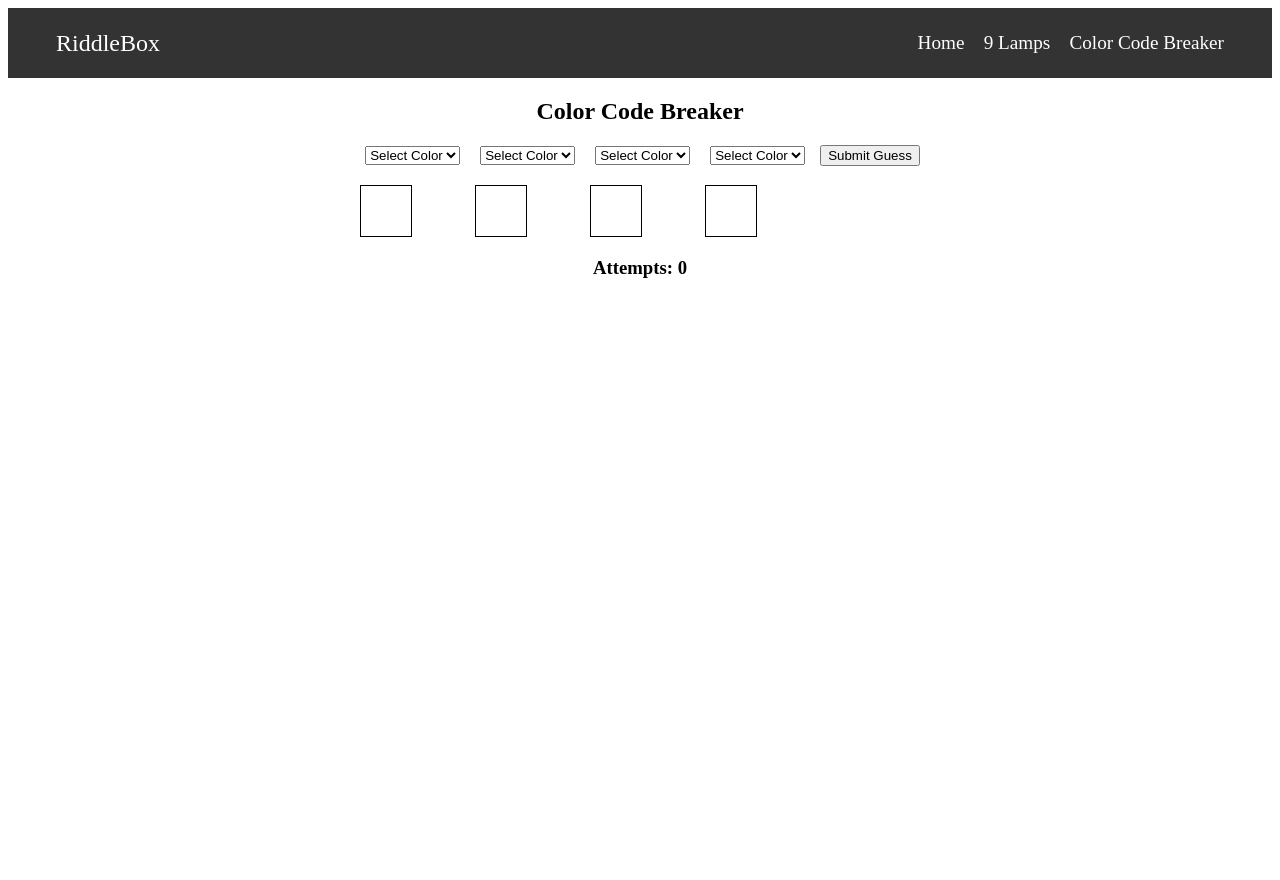
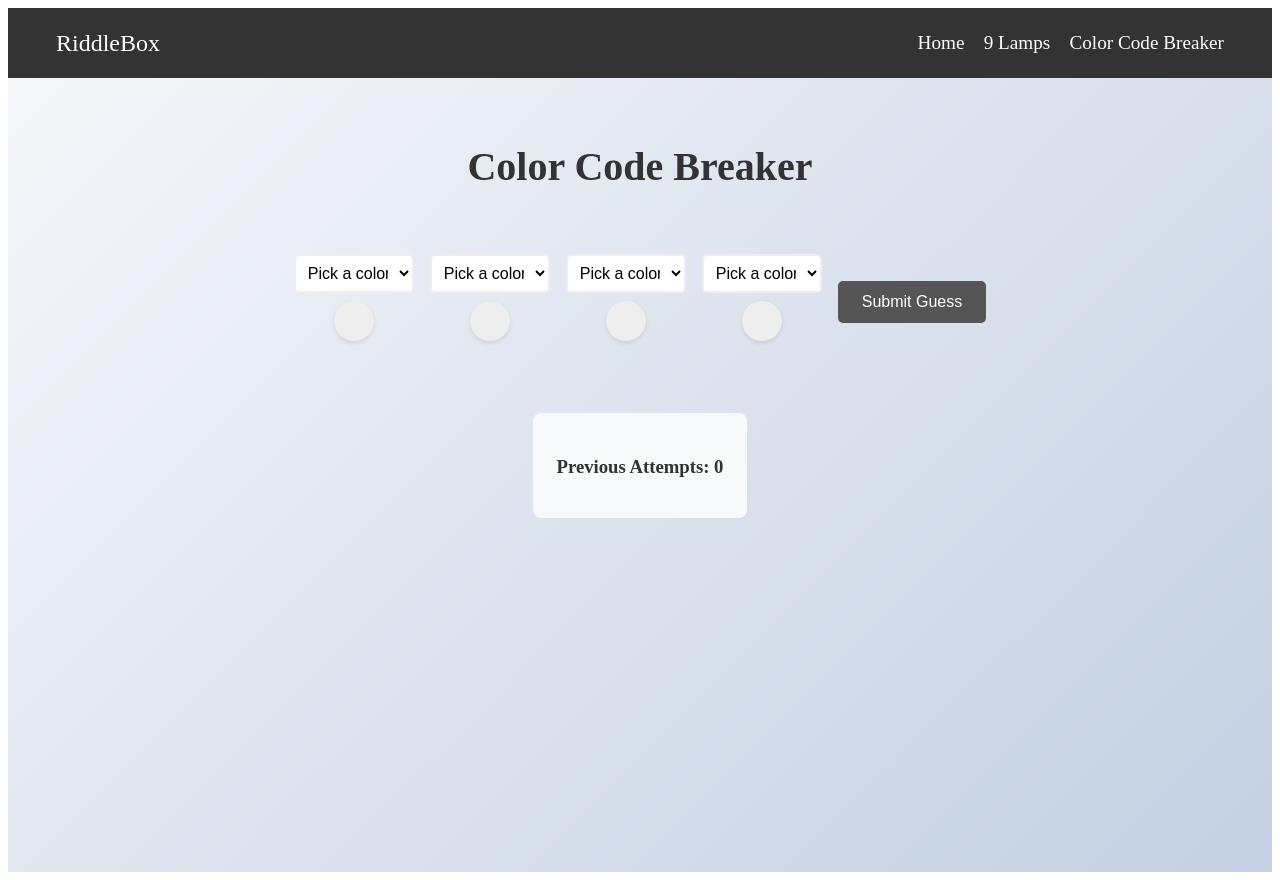
Before and after one commit to zumpious/riddle-box, a React (Create React App) app: page /color-code-breaker in a window 1280 px wide. Before the commit the page ends 800 px from the top, so only its background shows below. Built offline with nearby package versions, Linux system fonts and the light colour scheme; the HTML template or start-up script is replaced by a standard one.

Commit message:
Add color basic color shema

```diff
--- a/src/games/color_code_breaker/ColorCodeBreaker.css
+++ b/src/games/color_code_breaker/ColorCodeBreaker.css
@@ -1,86 +1,152 @@
 .color-code-breaker {
-    text-align: center;
+  text-align: center;
+  background: linear-gradient(135deg, #f5f7fa, #c3cfe2);
+  min-height: calc(100vh - 70px);
+  display: flex;
+  flex-direction: column;
+  align-items: center;
+  padding: 2rem;
+}
+
+.game-container {
+  background: white;
+  padding: 2rem;
+  border-radius: 10px;
+  box-shadow: 0 4px 8px rgba(0, 0, 0, 0.1);
+  max-width: 800px;
+  width: 100%;
+}
+
+.color-code-breaker h2 {
+  font-size: 2.5rem;
+  margin-bottom: 2rem;
+  color: #333;
 }
 
 .guess-row {
-  margin: 20px 0;
+  display: flex;
+  justify-content: center;
+  align-items: center;
+  gap: 1rem;
+  margin: 2rem 0;
+  flex-wrap: wrap;
 }
 
-.guess-row select {
-  margin: 0 5px;
+.color-select {
+  position: relative;
+}
+
+.color-select select {
+  padding: 0.5rem;
+  border-radius: 5px;
+  border: 2px solid #eee;
+  background: white;
+  font-size: 1rem;
+  cursor: pointer;
+  transition: all 0.3s ease;
+  width: 120px;
+}
+
+.color-select select:hover {
+  border-color: #999;
+}
+
+.color-select select.invalid {
+  border-color: #ff4444;
+  animation: shake 0.5s;
+}
+
+.color-box {
+  width: 40px;
+  height: 40px;
+  border-radius: 50%;
+  margin: 0.5rem auto;
+  transition: all 0.3s ease;
+  box-shadow: 0 2px 4px rgba(0,0,0,0.1);
+}
+
+.submit-button {
+  background-color: #555;
+  color: white;
+  padding: 12px 24px;
+  border: none;
+  border-radius: 5px;
+  font-size: 1rem;
+  cursor: pointer;
+  transition: all 0.3s ease;
+}
+
+.submit-button:hover:not(:disabled) {
+  background-color: #333;
+  transform: scale(1.05);
 }
 
 .attempts {
-  margin-top: 20px;
+  margin-top: 2rem;
+  background: #f8f9fa;
+  padding: 1.5rem;
+  border-radius: 8px;
+}
+
+.attempts h3 {
+  color: #333;
+  margin-bottom: 1rem;
 }
 
 .attempt {
   display: flex;
+  justify-content: center;
   align-items: center;
-  margin: 10px 0;
+  gap: 1rem;
+  padding: 0.8rem;
+  background: white;
+  border-radius: 8px;
+  margin-bottom: 0.8rem;
+  box-shadow: 0 2px 4px rgba(0,0,0,0.05);
 }
 
 .attempt-colors {
   display: flex;
-  gap: 5px;
-  margin-right: 15px;
-}
-
-.attempt-feedback {
-  margin-left: 10px;
-}
-
-.color-select {
-  display: inline-block;
-  margin-right: 10px;
-}
-
-.color-box {
-  border: 1px solid #000;
-}
-
-.solution {
-  margin: 20px 0;
-}
-
-.solution-colors {
-  display: flex;
-  gap: 5px;
-  margin-top: 10px;
-}
-
-button:disabled {
-  opacity: 0.5;
-  cursor: not-allowed;
+  gap: 0.5rem;
 }
 
 .attempt-color-box {
   width: 30px;
   height: 30px;
-  display: inline-block;
-  margin: 0 5px;
-  border: 1px solid #ccc;
+  border-radius: 50%;
+  box-shadow: 0 2px 4px rgba(0,0,0,0.1);
 }
 
-.color-select select {
-  margin-bottom: 10px;
+.attempt-feedback {
+  font-size: 0.9rem;
+  color: #666;
+  background: #f1f3f5;
+  padding: 0.5rem 1rem;
+  border-radius: 15px;
 }
 
-.color-select select.invalid {
-  border-color: red;
+@keyframes shake {
+  0%, 100% { transform: translateX(0); }
+  25% { transform: translateX(-5px); }
+  75% { transform: translateX(5px); }
 }
 
-.color-box {
-  border: 1px solid #000;
-  width: 50px;
-  height: 50px;
-  margin-top: 10px;
+/* Color palette styling */
+.color-palette {
+  display: grid;
+  grid-template-columns: repeat(5, 1fr);
+  gap: 0.5rem;
+  margin-top: 1rem;
 }
 
-.attempt-color-box {
+.color-option {
   width: 30px;
   height: 30px;
-  display: inline-block;
-  margin: 0 5px;
-  border: 1px solid #ccc;
+  border-radius: 50%;
+  cursor: pointer;
+  transition: transform 0.2s;
 }
+
+.color-option:hover {
+  transform: scale(1.1);
+}
--- a/src/games/color_code_breaker/ColorCodeBreaker.jsx
+++ b/src/games/color_code_breaker/ColorCodeBreaker.jsx
@@ -1,6 +1,5 @@
 import React, { useState, useEffect } from 'react';
 import Confetti from 'react-confetti';
-import Modal from 'react-modal';
 import './ColorCodeBreaker.css';
 import VictoryModal from '../../components/VictoryModal';
 
@@ -24,16 +23,16 @@ const ColorSelect = ({ color, index, invalid, onChange, disabled }) => (
       className={invalid ? 'invalid' : ''}
       disabled={disabled}
     >
-      <option value="">Select Color</option>
+      <option value="">Pick a color</option>
       {COLOR_OPTIONS.map((optionColor) => (
         <option key={optionColor} value={optionColor}>
-          {optionColor}
+          {optionColor.charAt(0).toUpperCase() + optionColor.slice(1)}
         </option>
       ))}
     </select>
     <div
       className="color-box"
-      style={{ backgroundColor: color }}
+      style={{ backgroundColor: color || '#eee' }}
     ></div>
   </div>
 );
@@ -173,6 +172,7 @@ const ColorCodeBreaker = () => {
       />
 
       <h2>Color Code Breaker</h2>
+
       <div className="guess-row">
         {guess.map((color, index) => (
           <ColorSelect
@@ -184,16 +184,22 @@ const ColorCodeBreaker = () => {
             disabled={isGameWon}
           />
         ))}
-        <button onClick={handleSubmit} disabled={isGameWon}>
+        <button
+          className="submit-button"
+          onClick={handleSubmit}
+          disabled={isGameWon}
+        >
           Submit Guess
         </button>
       </div>
+
       <div className="attempts">
-        <h3>Attempts: {attemptCount}</h3>
+        <h3>Previous Attempts: {attemptCount}</h3>
         {attempts.map((attempt, idx) => (
           <Attempt key={idx} attempt={attempt} />
         ))}
       </div>
+
     </div>
   );
 };
--- a/src/games/nine_lamps/NineLamps.jsx
+++ b/src/games/nine_lamps/NineLamps.jsx
@@ -1,7 +1,6 @@
 import React, { useEffect, useState } from 'react';
 import { useCookies } from 'react-cookie';
 import Confetti from 'react-confetti';
-import Modal from 'react-modal';
 import elec_on from '../../img/nine_lamps/electricity_on.png';
 import elec_off from '../../img/nine_lamps/electricity_off.png';
 import Header from './Header';
```
